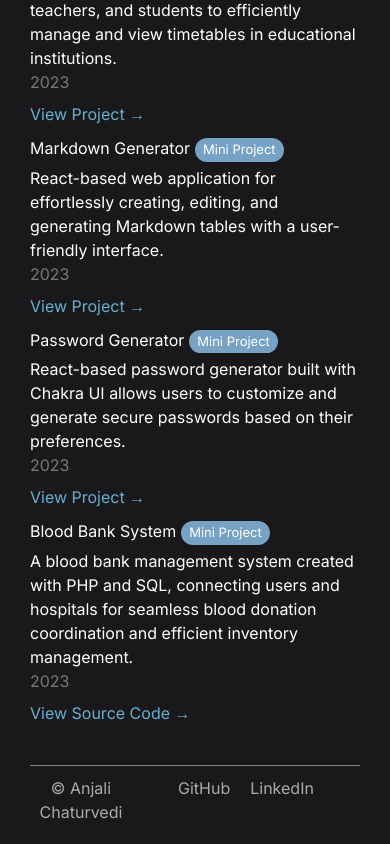
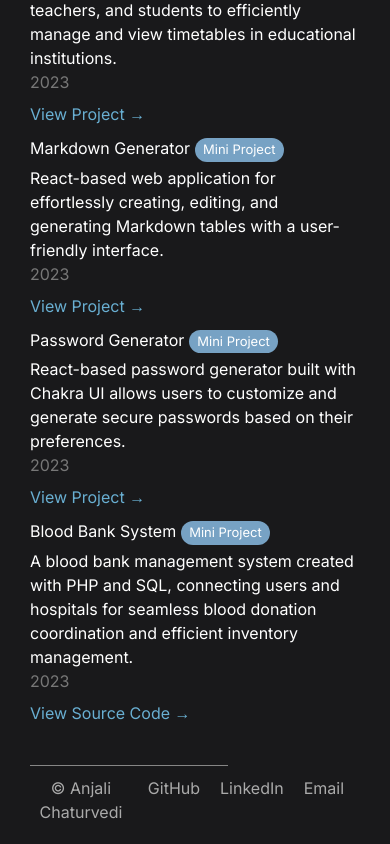
Before and after one commit to anjalichaturvedi/internet-corner, a React (Create React App) app: page / in a window 390 px wide. Shown: the part 1025-1869 px from the top of the page. Built offline with nearby package versions, Linux system fonts and the light colour scheme.

Commit message:
mobile app

```diff
--- a/src/App.css
+++ b/src/App.css
@@ -60,7 +60,7 @@ a:hover {
   transform: translateY(-50%);
   border: 0;
   height: 1px;
-  width: 80vh; /* Adjust the length of the lines as needed */
+  width: 85vh; /* Adjust the length of the lines as needed */
   background-color: #868686;
   margin-right: 10px; /* Adjust the distance between the heading and the lines */
 }
@@ -117,7 +117,7 @@ a:hover {
   transform: translateY(-50%);
   border: 0;
   height: 1px;
-  width: 80vh; /* Adjust the length of the lines as needed */
+  width: 85vh; /* Adjust the length of the lines as needed */
   background-color: #868686;
   margin-right: 10px;  /* Adjust the distance between the heading and the lines */
 }
@@ -131,7 +131,7 @@ a:hover {
   border: 0;
   height: 1px;
   margin-top: 40px;
-  width: 92vh; /* Adjust the length of the lines as needed */
+  width: 100vh; /* Adjust the length of the lines as needed */
 }
 
 
@@ -179,6 +179,20 @@ flex-basis: 38%; /* Adjust the width of each column as needed */
   .footer-column1 {
     flex-basis: 40%; /* Take up full width on small screens */
   }
+
+  .recently-hr {
+    width: 60vh;
+  }
+
+  .projects-hr {
+    width: 60vh;
+  }
+
+  .spacer-hr {
+    width: 100%; /* Full width horizontal lines on small screens */
+    left: 0;
+    margin-right: 0;
+  }
 }
 
 /* Responsive styles for mobile devices (up to 480px) */
@@ -194,7 +208,7 @@ flex-basis: 38%; /* Adjust the width of each column as needed */
   .recently-hr,
   .projects-hr,
   .spacer-hr {
-    width: 100%; /* Full width horizontal lines on small screens */
+    width: 60%; /* Full width horizontal lines on small screens */
     left: 0;
     margin-right: 0;
   }
--- a/src/App.js
+++ b/src/App.js
@@ -160,6 +160,10 @@ function App() {
                         {""}
                         LinkedIn{""}
                       </a>
+                      <a href="https://www.linkedin.com/in/anjali-chaturvedi" style={{ marginLeft: "20px" }}>
+                        {""}
+                        Email{""}
+                      </a>
                     </p>
                     {/* Add more content for the second column as needed */}
                   </div>
```
